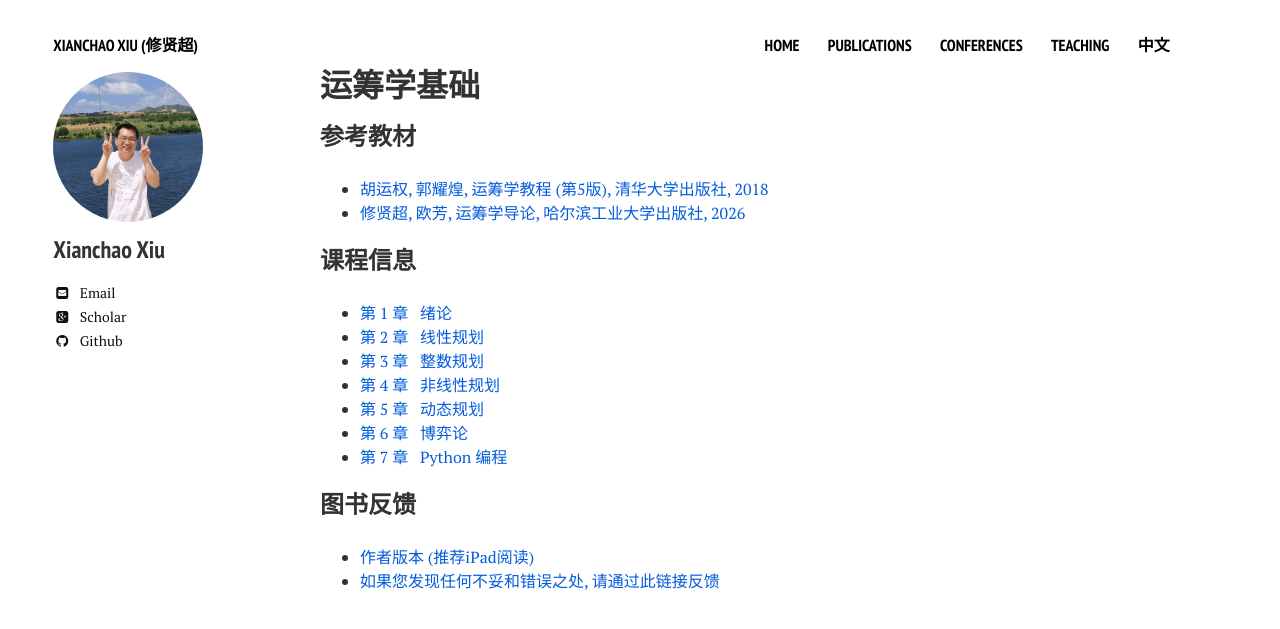
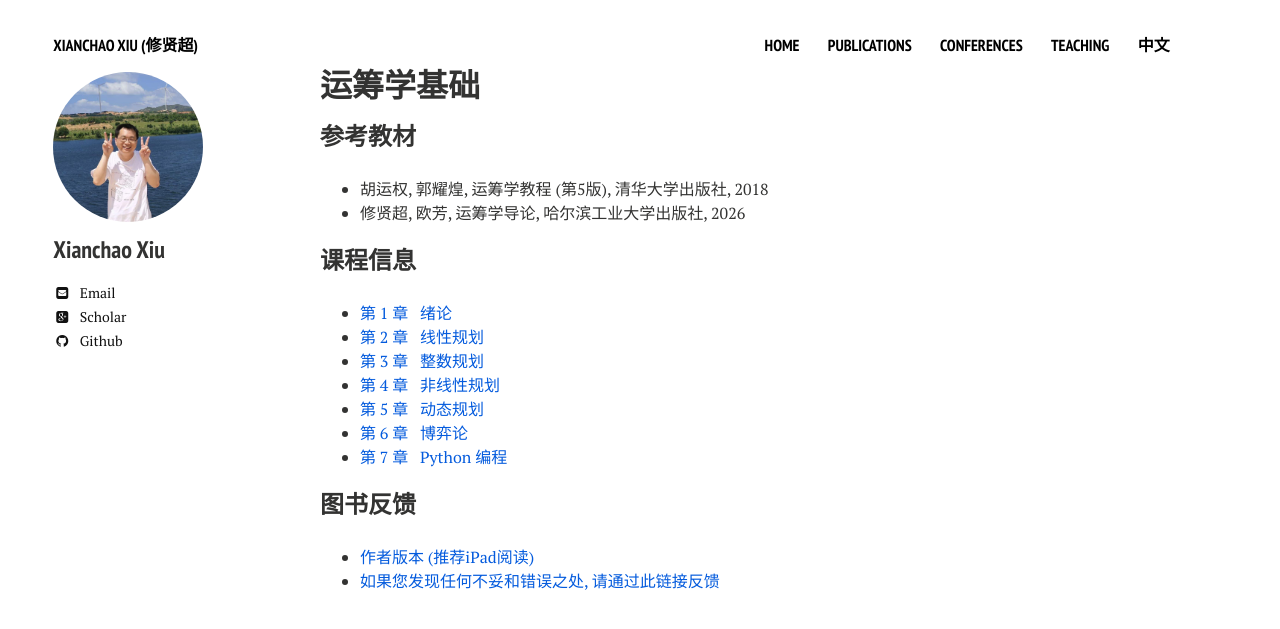
Before and after one commit to xianchaoxiu/xianchaoxiu.github.io, a Jekyll site: the page built from teaching/OR/2026/index.md, in a window 1280 px wide. Shown: the top 629 px of the page. Built offline with Jekyll 4.4.1, drawn with Linux system fonts in a browser that asks for light colours; nearby versions of some CDN libraries.

Commit message:
Update index.md

```diff
--- a/teaching/OR/2026/index.md
+++ b/teaching/OR/2026/index.md
@@ -6,8 +6,8 @@ share: false
 ---
 
 ### 参考教材
-* <a href="https://item.jd.com/14020941.html" class="textlink" target="_blank"> 胡运权, 郭耀煌, 运筹学教程 (第5版), 清华大学出版社, 2018 </a><br>
-* <a href="https://item.jd.com/15450180.html" class="textlink" target="_blank"> 修贤超, 欧芳, 运筹学导论, 哈尔滨工业大学出版社, 2026 </a><br>
+* 胡运权, 郭耀煌, 运筹学教程 (第5版), 清华大学出版社, 2018 <br>
+* 修贤超, 欧芳, 运筹学导论, 哈尔滨工业大学出版社, 2026 <br>
 
 ### 课程信息
 *  <a href="../2026/绪论.pdf" class="textlink" target="_blank"> 第 1 章 &nbsp;  绪论</a> <br>
```
